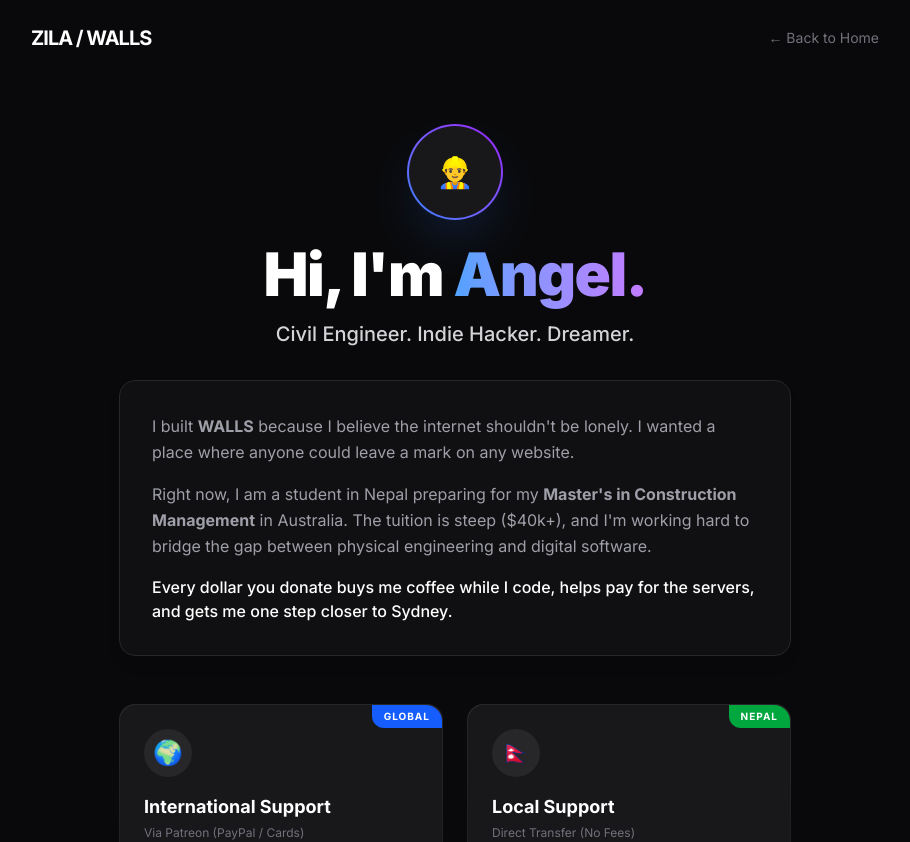
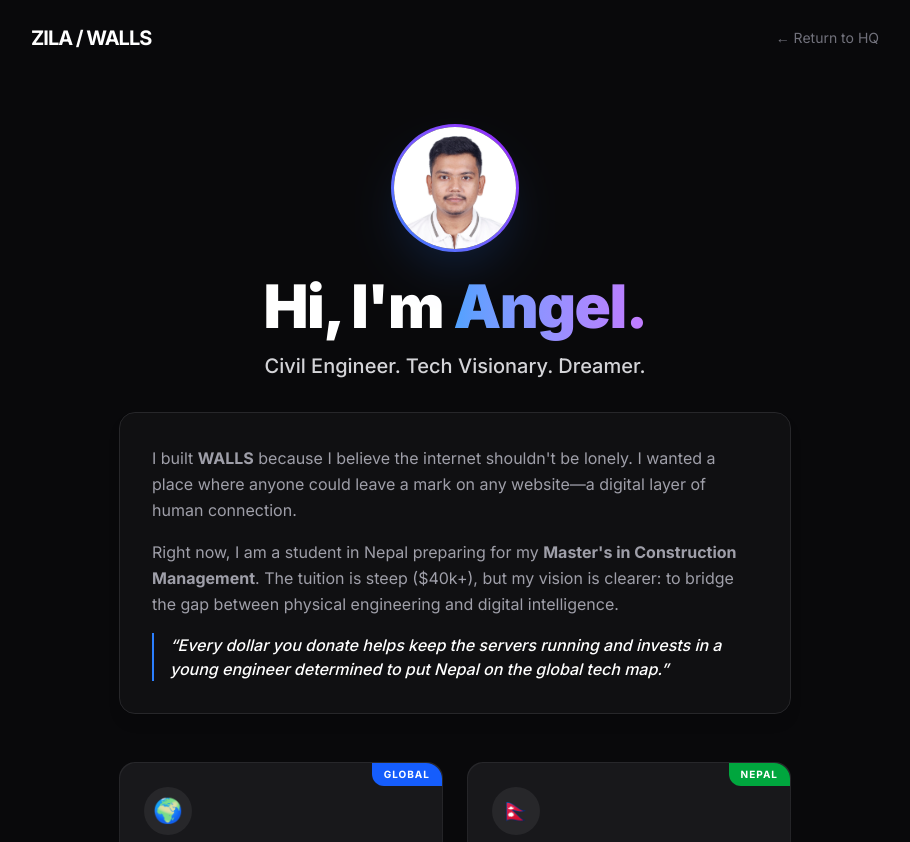
Before and after one commit to angel97-cyber/zila, a Next.js app: page /donate in a window 1280 px wide. Shown: the top 842 px of the page, without its empty margins (185-1095 px from the left). Built offline with nearby package versions, Linux system fonts and the light colour scheme.

Commit message:
Updated Bio

```diff
--- a/app/donate/page.tsx
+++ b/app/donate/page.tsx
@@ -1,4 +1,5 @@
 import Link from 'next/link';
+import Image from 'next/image';
 
 export default function DonatePage() {
   return (
@@ -10,7 +11,7 @@ export default function DonatePage() {
           ZILA / WALLS
         </Link>
         <Link href="/" className="text-sm text-zinc-500 hover:text-white transition-colors">
-          ← Back to Home
+          ← Return to HQ
         </Link>
       </nav>
 
@@ -18,9 +19,16 @@ export default function DonatePage() {
       <main className="flex flex-col items-center justify-center p-6 md:p-12 max-w-3xl mx-auto text-center animate-in fade-in slide-in-from-bottom-4 duration-700">
 
         {/* AVATAR / PROFILE */}
-        <div className="w-24 h-24 rounded-full bg-gradient-to-tr from-blue-500 to-purple-600 p-[2px] mb-6 shadow-2xl shadow-blue-500/20">
-          <div className="w-full h-full rounded-full bg-zinc-900 flex items-center justify-center text-3xl">
-            👷‍♂️
+        <div className="relative w-32 h-32 rounded-full bg-gradient-to-tr from-blue-500 to-purple-600 p-[3px] mb-6 shadow-2xl shadow-blue-500/20">
+          <div className="relative w-full h-full rounded-full overflow-hidden bg-zinc-900">
+            {/* THIS LOADS YOUR PHOTO NOW */}
+            <Image
+              src="/me.jpg"
+              alt="Angel Mainali"
+              fill
+              className="object-cover"
+              priority
+            />
           </div>
         </div>
 
@@ -30,21 +38,21 @@ export default function DonatePage() {
         </h1>
 
         <p className="text-xl text-zinc-300 font-medium mb-8">
-          Civil Engineer. Indie Hacker. Dreamer.
+          Civil Engineer. Tech Visionary. Dreamer.
         </p>
 
-        {/* THE STORY (The "Why") */}
+        {/* THE STORY (Emotional & Professional) */}
         <div className="bg-zinc-900/50 border border-zinc-800 rounded-2xl p-6 md:p-8 mb-12 text-left shadow-lg backdrop-blur-sm">
           <p className="text-zinc-400 leading-relaxed mb-4">
             I built <strong>WALLS</strong> because I believe the internet shouldn&apos;t be lonely.
-            I wanted a place where anyone could leave a mark on any website.
+            I wanted a place where anyone could leave a mark on any website—a digital layer of human connection.
           </p>
           <p className="text-zinc-400 leading-relaxed mb-4">
-            Right now, I am a student in Nepal preparing for my <strong>Master&apos;s in Construction Management</strong> in Australia.
-            The tuition is steep ($40k+), and I&apos;m working hard to bridge the gap between physical engineering and digital software.
+            Right now, I am a student in Nepal preparing for my <strong>Master&apos;s in Construction Management</strong>.
+            The tuition is steep ($40k+), but my vision is clearer: to bridge the gap between physical engineering and digital intelligence.
           </p>
-          <p className="text-white font-medium">
-            Every dollar you donate buys me coffee while I code, helps pay for the servers, and gets me one step closer to Sydney.
+          <p className="text-white font-medium italic border-l-2 border-blue-500 pl-4">
+            &ldquo;Every dollar you donate helps keep the servers running and invests in a young engineer determined to put Nepal on the global tech map.&rdquo;
           </p>
         </div>
 
@@ -109,7 +117,7 @@ export default function DonatePage() {
 
         {/* THANK YOU NOTE */}
         <p className="mt-12 text-zinc-600 text-sm">
-          Built with ❤️ (and ☕) in Kathmandu.
+          Built with ❤️ in Kathmandu.
         </p>
 
       </main>
```
